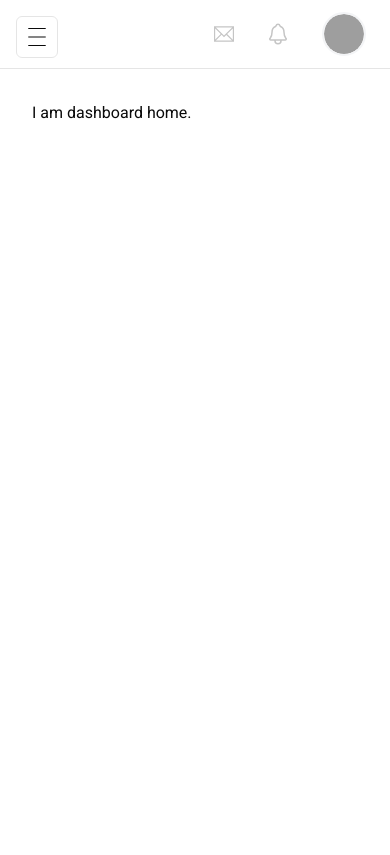
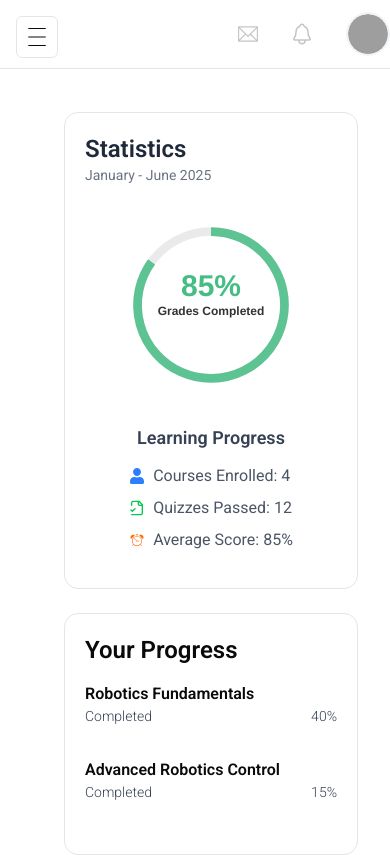
Before and after one commit to mehedifiz/school-of-robotics-client, a React (Vite) app: page /dashboard in a window 390 px wide. Shown: the top 855 px of the page. Built offline with nearby package versions, Linux system fonts and the light colour scheme; grey boxes are pictures that could not be loaded; what tailwindcss-animated would draw is missing.

Commit message:
I have completed dashboard

```diff
--- a/src/components/dashboard/UserDashHome.jsx
+++ /dev/null
@@ -1,18 +0,0 @@
-import CoursesData from "./CoursesData";
-import PrograssBar from "./ProgressBar";
-import Statistics from "./Statistics";
-
-
-const UserDashHome = () => {
-    return (
-        <div className="max-w-7xl mx-auto">
-            <div className="grid grid-cols-1 md:grid-cols-2 gap-8 ">
-                <Statistics></Statistics>
-                <PrograssBar></PrograssBar>
-            </div>
-            <CoursesData></CoursesData>
-        </div>
-    );
-};
-
-export default UserDashHome;
--- a/src/components/dashboard/CoursesData.jsx
+++ b/src/pages/dashboard/CoursesData.jsx
@@ -79,7 +79,7 @@ const CoursesData = () => {
     <div className="mt-12 md:mt-20">
       <div className=" grid grid-cols-1 md:grid-cols-2 lg:grid-cols-3 gap-6 ">
         {coursesData.map((course) => (
-          <div className="bg-white rounded-xl p-4 shadow-lg">
+          <div className="bg-white rounded-xl p-4 border">
             <img
               src={course.thumbnail}
               alt={course.title}
--- a/src/pages/dashboard/Dashboard.jsx
+++ b/src/pages/dashboard/Dashboard.jsx
@@ -5,10 +5,14 @@ import DashboardSidebar from "./DashboardSidebar";
 const Dashboard = () => {
    return (
       <div className="flex">
-         <DashboardSidebar />
-         <div className="w-full">
-            <DashboardNav />
-            <div className="p-8 max-w-7xl">
+         <div className="md:fixed">
+            <DashboardSidebar />
+         </div>
+         <div className="md:ml-[255px] ml-8">
+            <div className="fixed right-0 md:left-[255px] w-full md:w-auto">
+               <DashboardNav />
+            </div>
+            <div className=" md:max-w-7xl md:pt-8 w-full mx-auto p-8 mt-20">
                <Outlet />
             </div>
          </div>
--- /dev/null
+++ b/src/pages/dashboard/DashboardHome.jsx
@@ -0,0 +1,25 @@
+import CoursesData from "@/pages/dashboard/CoursesData";
+import ProgressBar from "@/pages/dashboard/ProgressBar";
+import Statistics from "@/pages/dashboard/Statistics";
+
+const DashboardHome = () => {
+   return (
+      <div>
+         <div className="flex flex-col lg:flex-row gap-6">
+            <div className="w-full">
+               <Statistics />
+            </div>
+            <div className="w-full">
+               <ProgressBar />
+            </div>
+         </div>
+
+         {/* course data. */}
+
+         <CoursesData />
+
+      </div>
+   );
+};
+
+export default DashboardHome;
--- a/src/pages/dashboard/DashboardNav.jsx
+++ b/src/pages/dashboard/DashboardNav.jsx
@@ -25,7 +25,7 @@ const DashboardNav = () => {
   }, []);
 
   return (
-    <div className="py-3 border-b w-full px-6">
+    <div className="py-3 border-b w-full  bg-white ">
       <div className="flex items-center justify-between ">
         <div className="hidden md:flex w-full md:w-3/4 bg-slate-50 px-6 rounded-full items-center gap-2 max-w-[600px] border">
           <button className="text-[#434E55] hover:text-black text-xl duration-300 cursor-pointer ">
--- a/src/pages/dashboard/DashboardSidebar.jsx
+++ b/src/pages/dashboard/DashboardSidebar.jsx
@@ -98,10 +98,10 @@ const DashboardSidebar = () => {
                   </div>
                   <div>
                      <li className="mt-auto">
-                        <Link to="/logout" className="flex items-center p-2 space-x-4 text-red-600 cursor-pointer bg-red-600/10 border border-red-500/30 rounded-md" onClick={handleMobileClick}>
+                        <button className="flex items-center p-2 space-x-4 text-red-600 cursor-pointer bg-red-600/10 border border-red-500/30 rounded-md w-full" onClick={handleMobileClick}>
                            <IoIosLogOut className="text-2xl" />
                            <span>Log Out</span>
-                        </Link>
+                        </button>
                      </li>
                   </div>
                </ul>
--- a/src/components/dashboard/ProgressBar.jsx
+++ b/src/pages/dashboard/ProgressBar.jsx
@@ -59,7 +59,7 @@ const ProgressBar = () => {
 
 
   return (
-    <div className="w-full h-full bg-white rounded-xl p-5 shadow-lg">
+    <div className="w-full h-full bg-white rounded-xl p-5 border">
       <h2 className="text-2xl font-semibold mb-4">Your Progress</h2>
       {booksData.map((book) => (
         <div key={book._id} className="mb-6">
--- a/src/components/dashboard/Statistics.jsx
+++ b/src/pages/dashboard/Statistics.jsx
@@ -74,7 +74,7 @@ const Statistics = () => {
 
   return (
     <div>
-      <div className="bg-white rounded-xl p-5 shadow-lg ">
+      <div className="bg-white rounded-xl p-5 border">
         <div className="mb-5">
           <h2 className="text-2xl font-semibold text-gray-800">Statistics</h2>
           <p className="text-gray-500 text-sm">January - June 2025</p>
--- a/src/router/Router.jsx
+++ b/src/router/Router.jsx
@@ -9,6 +9,7 @@ import Login from "@/pages/auth/Login";
 import Register from "@/pages/auth/Register";
 import Management from "@/pages/management/Management";
 import Dashboard from "@/pages/dashboard/Dashboard";
+import DashboardHome from "@/pages/dashboard/DashboardHome";
 
 
 const router = createBrowserRouter([
@@ -46,8 +47,8 @@ const router = createBrowserRouter([
       element: <Dashboard></Dashboard>,
       children: [
          {
-            path : '',
-            element : <p>I am dashboard home.</p>
+            index: true,
+            element: <DashboardHome />
          }
       ]
    }
```
